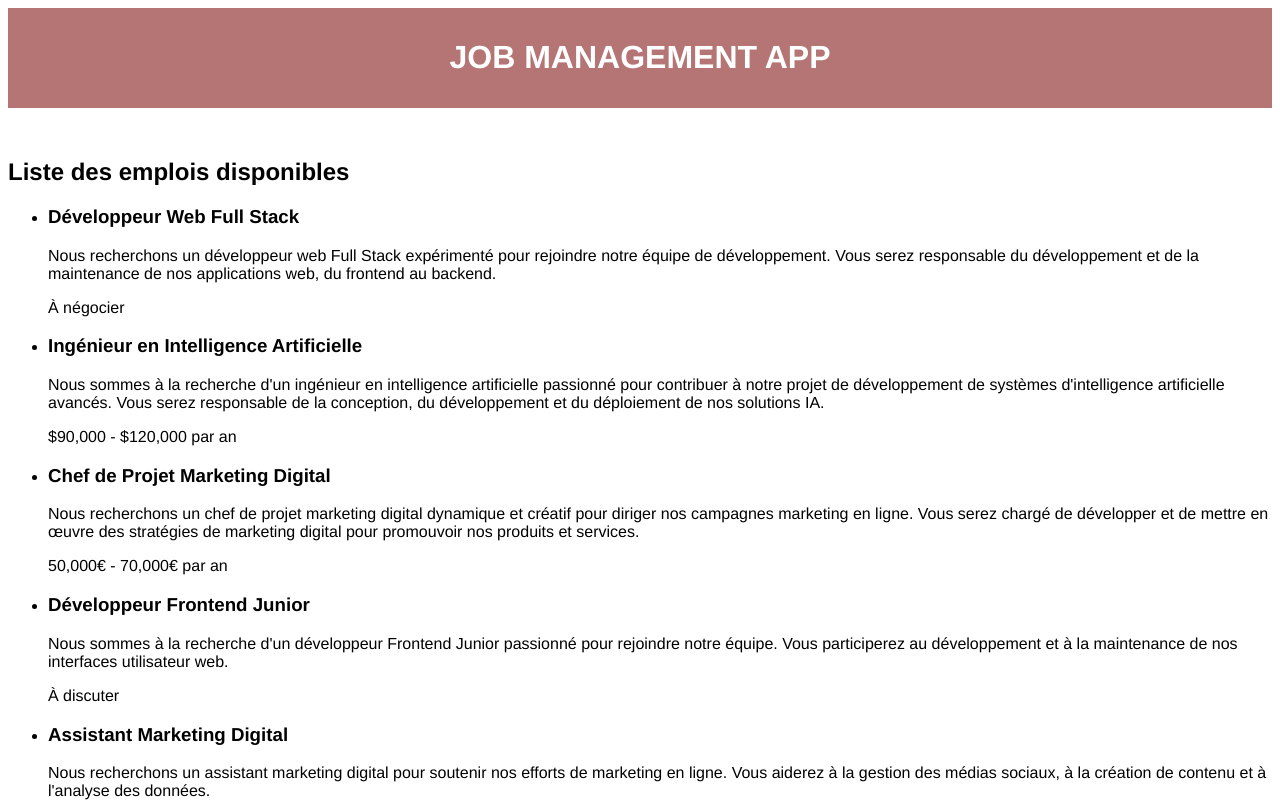
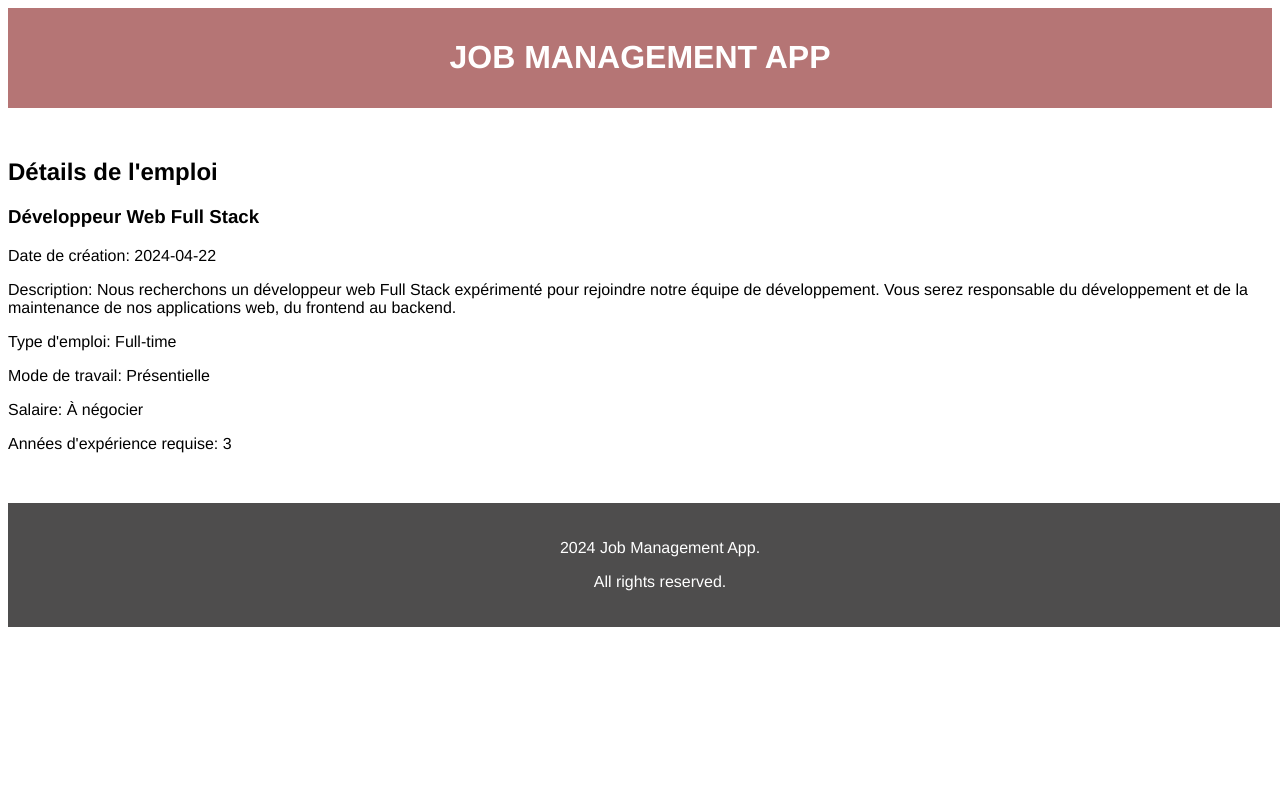
Before and after one commit to malakkbl/Job-Management-App, a Vue app: page /job/1 in a window 1280 px wide. Shown: the top 802 px of the page. Built offline with nearby package versions, Linux system fonts and the light colour scheme.

Commit message:
paths and details done

```diff
--- a/package.json
+++ b/package.json
@@ -9,7 +9,8 @@
   },
   "dependencies": {
     "core-js": "^3.8.3",
-    "vue": "^3.2.13"
+    "vue": "^3.2.13",
+    "vue-router": "^4.3.2"
   },
   "devDependencies": {
     "@babel/core": "^7.12.16",
--- a/src/App.vue
+++ b/src/App.vue
@@ -2,7 +2,7 @@
 
 <div id="app">
   <PageHeader/>
-  <PageHome/>
+  <router-view/>
   <PageFooter/>
 </div>
 </template>
@@ -10,15 +10,12 @@
 <script>
 import PageHeader from '@/components/PageHeader.vue'
 import PageFooter from '@/components/PageFooter.vue'
-import PageHome from '@/components/PageHome.vue';
 
 export default {
   name: 'App',
   components: {
     PageHeader,
-    PageFooter,
-    PageHome
-  }
+    PageFooter  }
 }
 </script>
 
--- a/src/assets/TP-Jobs-app.json
+++ b/src/assets/TP-Jobs-app.json
@@ -6,7 +6,8 @@
     "date_creation": "2024-04-22",
     "annees_experience_requises": 3,
     "type_emploi": "Full-time",
-    "mode_travail": "Présentielle"
+    "mode_travail": "Présentielle",
+    "id":1
   },
   {
     "titre": "Ingénieur en Intelligence Artificielle",
@@ -15,7 +16,8 @@
     "date_creation": "2024-04-20",
     "annees_experience_requises": 5,
     "type_emploi": "Full-time",
-    "mode_travail": "Présentielle"
+    "mode_travail": "Présentielle",
+    "id":2
   },
   {
     "titre": "Chef de Projet Marketing Digital",
@@ -24,7 +26,8 @@
     "date_creation": "2024-04-18",
     "annees_experience_requises": 4,
     "type_emploi": "Full-time",
-    "mode_travail": "À distance"
+    "mode_travail": "À distance",
+    "id":3
   },
   {
     "titre": "Développeur Frontend Junior",
@@ -33,7 +36,8 @@
     "date_creation": "2024-04-16",
     "annees_experience_requises": 1,
     "type_emploi": "Part-time",
-    "mode_travail": "Présentielle"
+    "mode_travail": "Présentielle",
+    "id":4
   },
   {
     "titre": "Assistant Marketing Digital",
@@ -42,7 +46,8 @@
     "date_creation": "2024-04-14",
     "annees_experience_requises": 2,
     "type_emploi": "Full-time",
-    "mode_travail": "À distance"
+    "mode_travail": "À distance",
+    "id":5
   },
   {
     "titre": "Développeur Backend Senior",
@@ -51,6 +56,7 @@
     "date_creation": "2024-04-12",
     "annees_experience_requises": 6,
     "type_emploi": "Full-time",
-    "mode_travail": "Présentielle"
+    "mode_travail": "Présentielle",
+    "id":6
   }
 ]
--- a/src/components/AddJob.vue
+++ b/src/components/AddJob.vue
@@ -0,0 +1,13 @@
+<template>
+    <div>
+
+    </div>
+</template>
+
+<script setup>
+
+</script>
+
+<style lang="scss" scoped>
+
+</style>
--- a/src/components/EditJob.vue
+++ b/src/components/EditJob.vue
@@ -0,0 +1,13 @@
+<template>
+    <div>
+
+    </div>
+</template>
+
+<script setup>
+
+</script>
+
+<style lang="scss" scoped>
+
+</style>
--- a/src/components/HomePages/FilterNav.vue
+++ b/src/components/HomePages/FilterNav.vue
@@ -0,0 +1,13 @@
+<template>
+    <div>
+
+    </div>
+</template>
+
+<script setup>
+
+</script>
+
+<style lang="scss" scoped>
+
+</style>
--- a/src/components/HomePages/JobDetail.vue
+++ b/src/components/HomePages/JobDetail.vue
@@ -0,0 +1,36 @@
+<template>
+    <div>
+      <h2>Détails de l'emploi</h2>
+      <div v-if="job">
+        <h3>{{ job.titre }}</h3>
+        <p>Date de création: {{ job.date_creation }}</p>
+        <p>Description: {{ job.description }}</p>
+        <p>Type d'emploi: {{ job.type_emploi }}</p>
+        <p>Mode de travail: {{ job.mode_travail }}</p>
+        <p>Salaire: {{ job.salaire }}</p>
+        <p>Années d'expérience requise: {{ job.annees_experience_requises }}</p>
+      </div>
+      <div v-else>
+        <p>Job not found.</p>
+      </div>
+    </div>
+  </template>
+
+  <script>
+  import jsonData from "@/assets/TP-Jobs-app.json";
+
+  export default {
+    name: "JobDetail",
+    data() {
+      return {
+        job: null,
+      };
+    },
+    created() {
+      const jobId = this.$route.params.id;
+      this.job = jsonData.find((job) => job.id.toString() === jobId);
+    },
+  };
+  </script>
+
+  <style></style>
--- a/src/components/PageHome.vue
+++ b/src/components/PageHome.vue
@@ -2,17 +2,17 @@
   <div>
     <h2>Liste des emplois disponibles</h2>
     <ul>
-      <li v-for="(job, index) in jobs" :key="index">
+      <li v-for="job in jobs" :key="job.titre">
         <h3>{{ job.titre }}</h3>
-        <p>{{ job.description }}</p>
-        <p>{{ job.salaire }}</p>
+        <button @click="viewJobDetail(job.id)">View Details</button>
+
       </li>
     </ul>
   </div>
 </template>
 
 <script>
-import jsonData from '../assets/TP-Jobs-app.json';
+import jsonData from "../assets/TP-Jobs-app.json";
 
 export default {
   name: "PageHome",
@@ -21,8 +21,13 @@ export default {
       jobs: jsonData,
     };
   },
+  methods: {
+  viewJobDetail(id) {
+    this.$router.push({ name: 'jobDetail', params: { id: id } });
+  }
+}
+
 };
 </script>
 
-<style>
-</style>
+<style></style>
--- /dev/null
+++ b/src/router/index.js
@@ -0,0 +1,41 @@
+import { createRouter, createWebHistory } from 'vue-router';
+import PageHome from '../components/PageHome.vue';
+import AddJob from '../components/AddJob.vue';
+import EditJob from '../components/EditJob.vue';
+import FilterNav from '../components/HomePages/FilterNav.vue';
+import JobDetail from '../components/HomePages/JobDetail.vue';
+
+const routes = [
+  {
+    path: '/',
+    name: 'PageHome',
+    component: PageHome
+  },
+  {
+    path: '/add-job',
+    name: 'AddJob',
+    component: AddJob
+  },
+  {
+    path: '/edit-job',
+    name: 'EditJob',
+    component: EditJob
+  },
+  {
+    path: '/filter-nav',
+    name: 'FilterNav',
+    component: FilterNav
+  },
+  {
+    path: '/job/:id',
+    name: 'jobDetail',
+    component: JobDetail
+  }
+];
+
+const router = createRouter({
+  history: createWebHistory(),
+  routes
+});
+
+export default router;
```
Also changed, not shown: src/main.js (+4 -3 lines), 1 other file (tests, documents, lock files or other folders).
